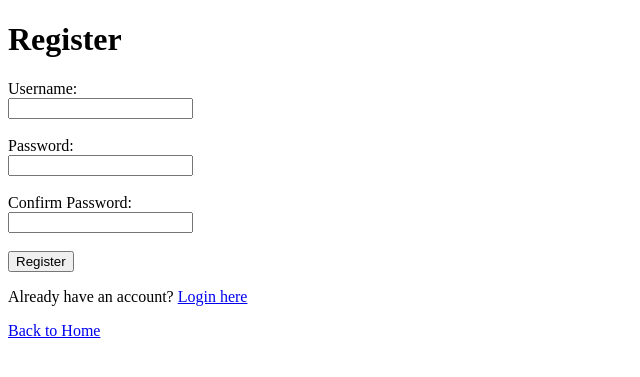
After one commit to shane-smyth/greenhouse_monitor, a Flask app: page /register in a window 1280 px wide. The commit adds this page. Shown: the top 377 px of the page, without its empty margins (0-640 px from the left). Run offline with Flask 3, Linux system fonts and the light colour scheme.

Commit message:
feat(web): add login/register
created a login/registerd and loggin req for dashboard

```diff
--- a/flask_app/app.py
+++ b/flask_app/app.py
@@ -1,4 +1,5 @@
-from flask import Flask, render_template, jsonify, request
+from flask import Flask, render_template, jsonify, request, session, abort, redirect, flash
+from flask_bcrypt import Bcrypt
 import time
 import threading
 from datetime import datetime
@@ -8,15 +9,31 @@ from pubnub.callbacks import SubscribeCallback
 from pubnub.enums import PNStatusCategory
 from dotenv import load_dotenv
 import os
+import sys
+from functools import wraps
 
+sys.path.append(os.path.dirname(os.path.abspath(__file__)))
+from database import db, add_user_and_login, user_logout, is_admin, get_user_row_if_exists
+
+# load env variables
 load_dotenv()
 
 app = Flask(__name__)
+app.secret_key = os.getenv("APP_SECRET_KEY")
+app.config["SQLALCHEMY_DATABASE_URI"] = os.getenv("SQL_ALCHEMY_DATABASE_URI")
+app.config["SQLALCHEMY_TRACK_MODIFICATIONS"] = False
 
-# PubNub Configuration
-PUBLISH_KEY = os.getenv("PUBNUB_PUBLISH_KEY")
-SUBSCRIBE_KEY = os.getenv("PUBNUB_SUBSCRIBE_KEY")
-DEVICE_ID = os.getenv("PUBNUB_UUID")
+bcrypt = Bcrypt(app)
+
+# initialise database
+db.init_app(app)
+with app.app_context():
+    db.create_all() # create tables if not exist
+
+# PubNub config
+PUBLISH_KEY = os.getenv("PUBNUB_PUBLISH_KEY", "demo")
+SUBSCRIBE_KEY = os.getenv("PUBNUB_SUBSCRIBE_KEY", "demo")
+DEVICE_ID = os.getenv("PUBNUB_UUID", "greenhouse_web")
 
 # initialise PubNub
 pnconfig = PNConfiguration()
@@ -45,7 +62,7 @@ state_lock = threading.Lock()
 
 class DataListener(SubscribeCallback):
     def message(self, pubnub, message):
-        # handle incoming data message
+        # handle incoming data
         global greenhouse_state
 
         msg_data = message.message
@@ -64,9 +81,8 @@ class DataListener(SubscribeCallback):
                 greenhouse_state["last_update"] = datetime.now().strftime("%H:%M:%S")
                 greenhouse_state["device_online"] = True
 
-
     def status(self, pubnub, status):
-        """Handle connection status changes"""
+        # handle connection changes
         if status.category == PNStatusCategory.PNConnectedCategory:
             print("Connected to PubNub - listening for sensor data")
         elif status.category == PNStatusCategory.PNConnectionError:
@@ -74,15 +90,16 @@ class DataListener(SubscribeCallback):
             with state_lock:
                 greenhouse_state["device_online"] = False
 
+
 def start_listener():
-    # listen for updates from greenhouse
+    # start PubNub listener
     listener = DataListener()
     pubnub.add_listener(listener)
     pubnub.subscribe().channels([DATA_CHANNEL]).execute()
 
 
 def publish_command(command, params=None):
-    # send command to greenhouse
+    # send commands
     message = {"command": command}
     if params:
         message["params"] = params
@@ -95,25 +112,126 @@ def publish_command(command, params=None):
         return False
 
 
+# authentication
+def login_is_required(function):
+    @wraps(function)
+    def wrapper(*args, **kwargs):
+        if "user_id" not in session:
+            return abort(401)
+        else:
+            return function(*args, **kwargs)
+    return wrapper
+
+# routes
 @app.route("/")
 def index():
-    return render_template("index.html", state=greenhouse_state)
+    return render_template("index.html")
+
+
+@app.route("/login", methods=["GET", "POST"])
+def login():
+    # login route with password hashing
+    if request.method == "POST":
+        username = request.form.get("username", "").strip()
+        password = request.form.get("password", "").strip()
+
+        if username and password:
+            # check if user exists
+            user = get_user_row_if_exists(username)
+            if user:
+                # verify password using bcrypt
+                if hasattr(user, 'password_hash') and user.password_hash:
+                    # check the hashed password
+                    if bcrypt.check_password_hash(user.password_hash, password):
+                        session["user_id"] = username
+                        session["name"] = username
+                        add_user_and_login(username, username)
+                        flash(f"Welcome, {username}!", "success")
+                        return redirect("/dashboard")
+                else:
+                    flash("Problem with account.", "warning")
+
+        flash("Invalid username or password", "danger")
+
+    return render_template("login.html")
+
+
+@app.route("/register", methods=["GET", "POST"])
+def register():
+    if request.method == "POST":
+        username = request.form.get("username", "").strip()
+        password = request.form.get("password", "").strip()
+        confirm_password = request.form.get("confirm_password", "").strip()
+
+        if not username or not password:
+            flash("Username and password are required", "danger")
+        elif password != confirm_password:
+            flash("Passwords do not match", "danger")
+        else:
+            # check if user already exists
+            if get_user_row_if_exists(username):
+                flash("Username already exists", "danger")
+            else:
+                # create password hash
+                password_hash = bcrypt.generate_password_hash(password).decode('utf-8')
+
+                # create new user with password hash
+                from database import User
+                new_user = User(
+                    name=username,
+                    user_id=username,
+                    token=None,
+                    login=1,
+                    read_access=1,
+                    write_access=1,
+                    is_admin=0,
+                    password_hash=password_hash
+                )
+                db.session.add(new_user)
+                db.session.commit()
+
+                session["user_id"] = username
+                session["name"] = username
+                flash("Registration successful!", "success")
+                return redirect("/dashboard")
+
+    return render_template("register.html")
+
+
+@app.route("/logout")
+def logout():
+    # log out user
+    if "user_id" in session:
+        user_logout(session["user_id"])
+    session.clear()
+    flash("You have been logged out.", "info")
+    return redirect("/")
 
 
 @app.route("/dashboard")
+@login_is_required
 def dashboard():
-    return render_template("dashboard.html", state=greenhouse_state)
+    # dashboard view (need to be logged in)
+    is_user_admin = is_admin(session["user_id"])
+    return render_template("dashboard.html",
+                         state=greenhouse_state,
+                         username=session.get("name"),
+                         is_admin=is_user_admin)
 
 
+
+# API Routes
 @app.route("/api/state")
+@login_is_required
 def get_state():
     # get current greenhouse state
     return jsonify(greenhouse_state)
 
 
 @app.route("/api/command", methods=["POST"])
+@login_is_required
 def send_command():
-    # send command to greenhouse
+    # send command to raspberry pi
     data = request.json
     command = data.get("command", "")
 
@@ -159,7 +277,7 @@ def send_command():
 
 
 if __name__ == "__main__":
-    print("http://127.0.0.1:5000")
+    print(" http://127.0.0.1:5000")
 
     # start PubNub listener in background thread
     listener_thread = threading.Thread(target=start_listener, daemon=True)
--- a/flask_app/templates/index.html
+++ b/flask_app/templates/index.html
@@ -8,5 +8,10 @@
 </head>
 <body>
     <h1>Greenhouse Monitor</h1>
+
+    <div>
+        <a href="{{ url_for('login') }}">Login</a>
+        <a href="{{ url_for('register') }}">Register</a>
+    </div>
 </body>
 </html>
--- /dev/null
+++ b/flask_app/templates/register.html
@@ -0,0 +1,25 @@
+<!DOCTYPE html>
+<html>
+<head>
+    <title>Register</title>
+</head>
+<body>
+    <h1>Register</h1>
+
+    <form method="POST">
+        <label>Username:</label><br>
+        <input type="text" name="username" required><br><br>
+
+        <label>Password:</label><br>
+        <input type="password" name="password" required><br><br>
+
+        <label>Confirm Password:</label><br>
+        <input type="password" name="confirm_password" required><br><br>
+
+        <button type="submit">Register</button>
+    </form>
+
+    <p>Already have an account? <a href="/login">Login here</a></p>
+    <p><a href="/">Back to Home</a></p>
+</body>
+</html>
--- a/hardware/greenhouse.py
+++ b/hardware/greenhouse.py
@@ -59,7 +59,7 @@ def init_pubnub(on_command_received):
 
         def status(self, pubnub, status):
             if status.category == PNStatusCategory.PNConnectedCategory:
-                print("✅ Connected to PubNub")
+                print("Connected to PubNub")
 
     # subscribe to commands
     pubnub_instance.add_listener(CommandListener())
@@ -196,7 +196,7 @@ def handle_command(command, params):
         # turn LED off
         led.off()
         led_status = False
-        print("💡 LED turned OFF")
+        print("LED turned OFF")
         publish_acknowledgment("led_off", True, "LED turned off")
 
     elif command in ['water', 'water_plants', 'irrigate']:
```
Also changed, not shown: flask_app/database.py (added, +134 -0 lines), flask_app/templates/dashboard.html (+7 -0 lines), flask_app/templates/login.html (added, +22 -0 lines).
